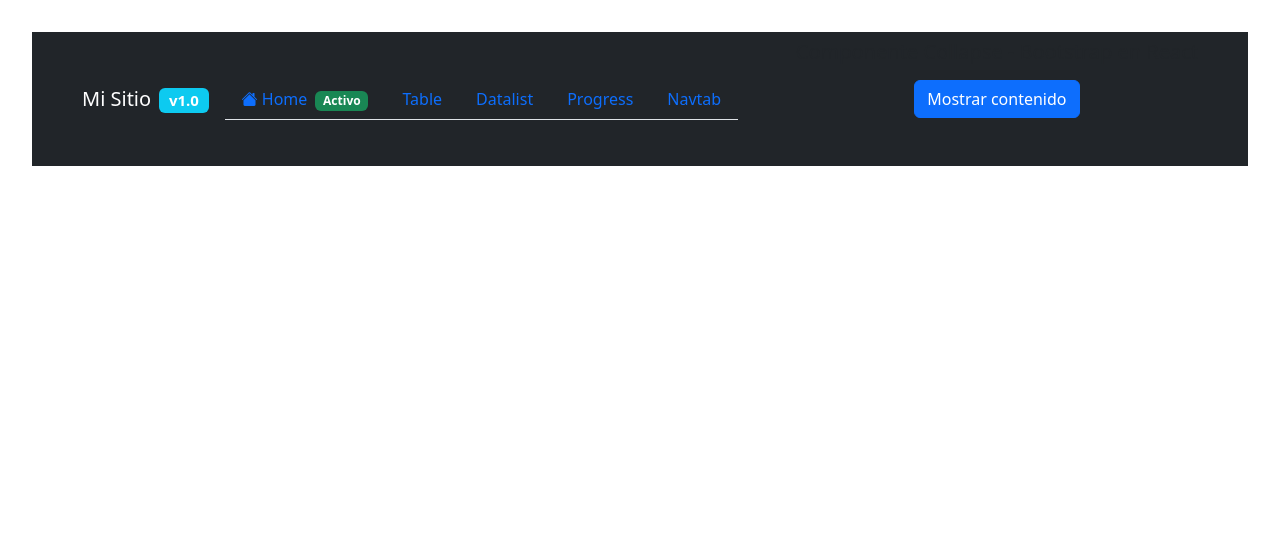
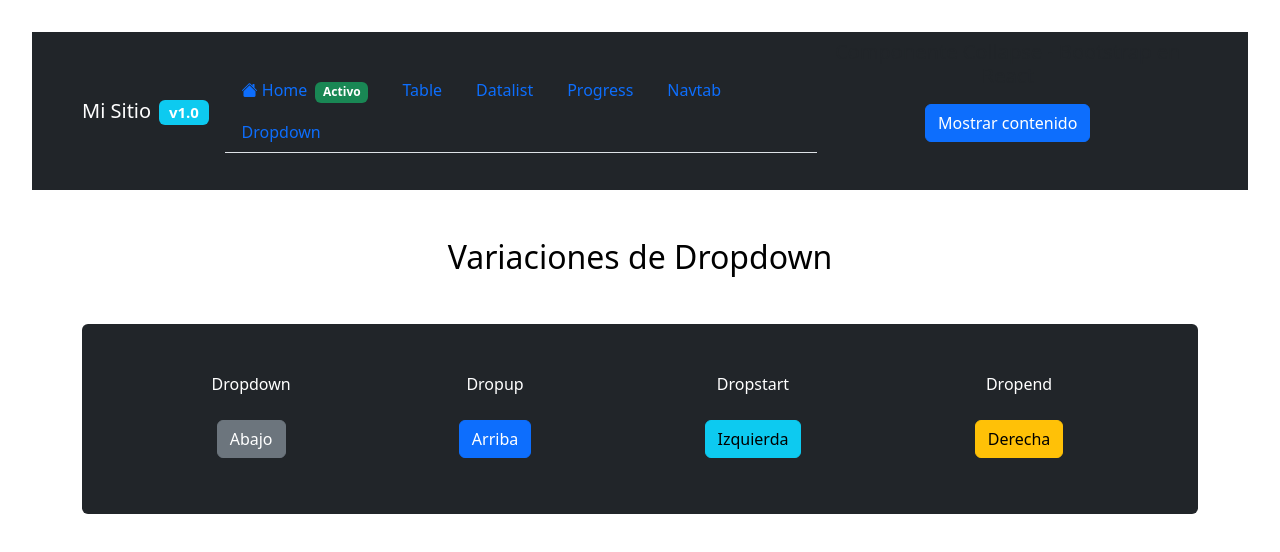
Before and after one commit to jprodriguezbUTN/ComponentesBootstrapReact, a React (Vite) app: page /dropdown in a window 1280 px wide. Shown: the top 552 px of the page. Built offline with nearby package versions, Linux system fonts and the light colour scheme.

Commit message:
Se termina el componente Dropdown
Permite crear dropdowns, dropups, dropstarts y dropends, con botones dinamicos.

```diff
--- a/src/App.jsx
+++ b/src/App.jsx
@@ -13,6 +13,7 @@ const PTable = React.lazy(() => import('./pages/PTable.jsx'));
 const PDatalist = React.lazy(() => import('./pages/PDatalist.jsx'));
 const PProgress = React.lazy(() => import('./pages/PProgress.jsx'));
 const PNavtab = React.lazy(() => import('./pages/PNavtab.jsx'));
+const PDropdown = React.lazy(() => import('./pages/PDropdown.jsx'));
 
 function App() {
   return (
@@ -65,6 +66,11 @@ function App() {
                     Navtab
                   </Link>
                 </li>
+                 <li>
+                  <Link className="nav-link" to="/dropdown">
+                    Dropdown
+                  </Link>
+                </li>
               </Navtabs>
             </div>
             <Collapse />
@@ -78,6 +84,7 @@ function App() {
           <Route path="/datalist" element={<PDatalist />} />
           <Route path="/Progress" element={<PProgress />} />
           <Route path="/navtab" element={<PNavtab />} />
+          <Route path="/dropdown" element={<PDropdown />} />
         </Routes>
       </Suspense>
     </BrowserRouter>
--- a/src/Components/Dropdown.jsx
+++ b/src/Components/Dropdown.jsx
@@ -1,14 +1,24 @@
-export default function Dropdown({ titulo, opciones = [] }) {
+
+export default function Dropdown({ posicion, opciones = [], children }) {
+
+    const posicionesString = {
+        down: "down",
+        up: "dropup",
+        right: "dropend",
+        left: "dropstart"
+    };
+
+    const posicionBootstrap = posicionesString[posicion];
+
     return (
-        <div className="dropdown">
-            <button
-                className="btn btn-secondary dropdown-toggle"
-                type="button"
+        <div className={`${posicionBootstrap} d-inline-block`}>
+            <div
                 data-bs-toggle="dropdown"
                 aria-expanded="false"
+                className="dropdown-toggle-split"
             >
-                {titulo}
-            </button>
+                {children}
+            </div>
 
             <ul className="dropdown-menu">
                 {opciones.map((opcion, index) => (
--- /dev/null
+++ b/src/pages/PDropdown.jsx
@@ -0,0 +1,48 @@
+import Dropdown from '../Components/Dropdown';
+import Buttons from '../Components/Buttons'; // Importas tu botón personalizado
+
+export default function PDropdown() {
+    const misLinks = [
+        { texto: "Calculo I", link: "/mate" },
+        { texto: "Redes CCNA", link: "/redes" }
+    ];
+
+    return (
+        <div className="container mt-5 text-center">
+            <h2 className="text-black mb-5">Variaciones de Dropdown</h2>
+
+            <div className="d-flex justify-content-around align-items-center bg-dark p-5 rounded">
+
+                <div className="text-white">
+                    <p>Dropdown</p>
+                    <Dropdown posicion="down" opciones={misLinks} >
+                        <Buttons texto="Abajo" color="secondary" />
+                    </Dropdown>
+                </div>
+
+                <div className="text-white">
+                    <p>Dropup</p>
+                    <Dropdown posicion="up" opciones={misLinks}>
+                        <Buttons texto="Arriba" color="primary" />
+                    </Dropdown>
+                </div>
+
+                <div className="text-white">
+                    <p>Dropstart</p>
+                    <Dropdown posicion="left" opciones={misLinks}>
+                        <Buttons texto="Izquierda" color="info" />
+                    </Dropdown>
+                </div>
+
+
+                <div className="text-white">
+                    <p>Dropend</p>
+                    <Dropdown posicion="right" opciones={misLinks} >
+                        <Buttons texto="Derecha" color="warning" />
+                    </Dropdown>
+                </div>
+
+            </div>
+        </div>
+    );
+}
```
